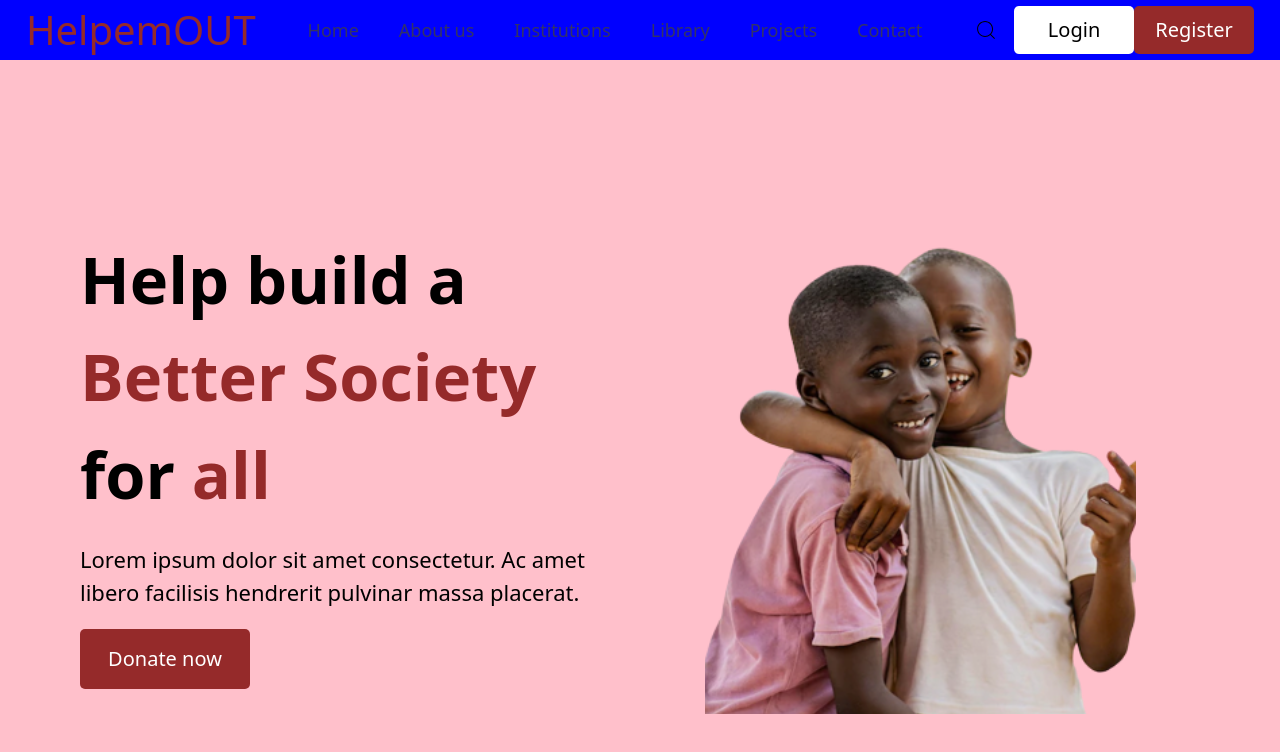
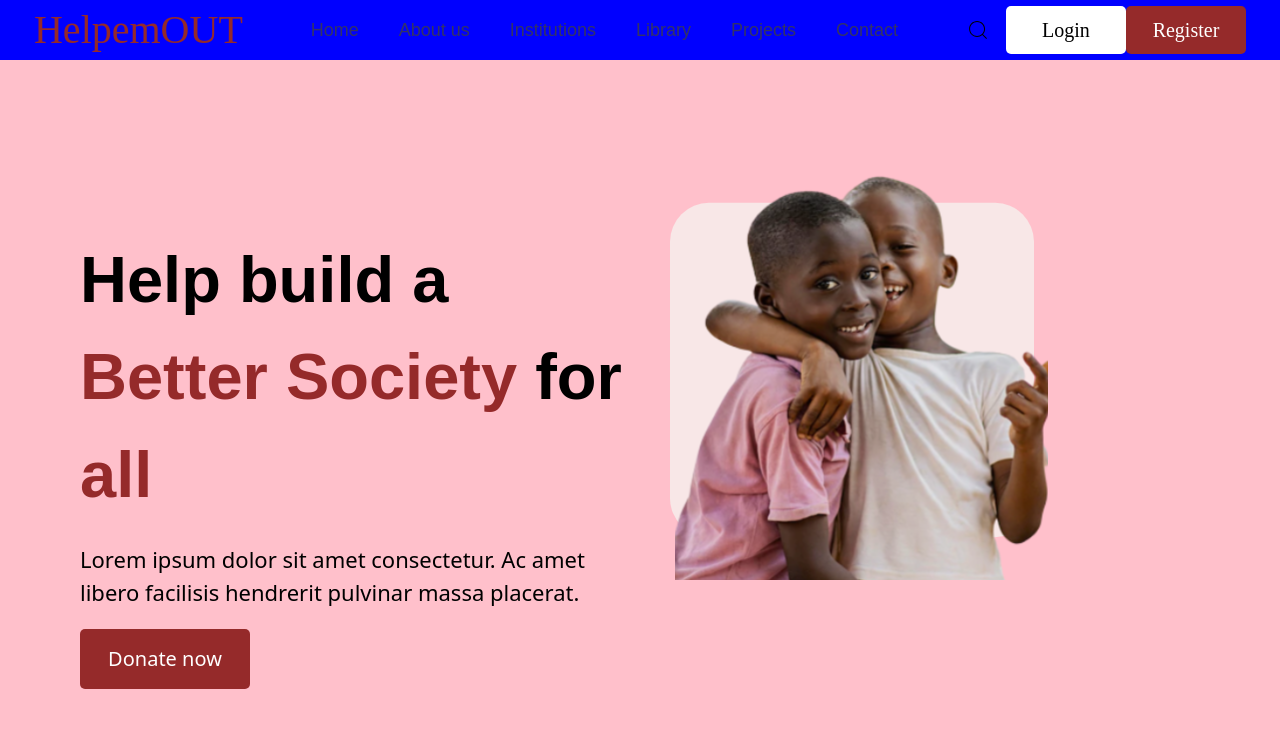
Before and after one commit to Worketyamo-Students/Briso-DevoirReact, a React (Vite) app: page / in a window 1280 px wide. Shown: the top 752 px of the page. Built offline with nearby package versions, Linux system fonts and the light colour scheme.

Commit message:
section & general2

```diff
--- a/src/components/background.tsx
+++ b/src/components/background.tsx
@@ -1,6 +1,8 @@
 function Background(){
     return(
-        <div className="flex-1 bg-[url('/children2.svg')] bg-no-repeat bg-center h-[100vh]">
+        <div className="relative flex-1  bg-no-repeat bg-center h-[100vh]">
+            <img src="../../public/rectangle.svg" className="absolute left-[3rem] bottom-[17rem] h-[80%] w-[65%]"/>
+            <img src="../../public/children.svg" alt="" className="absolute left-[3.5rem] top-[8rem] h-[55%]"/>
         </div>
     )
 }
--- a/src/components/button.tsx
+++ b/src/components/button.tsx
@@ -7,14 +7,14 @@ function Button(props: buttonProps) {
     return (
         <div className="flex items-center">
             <div className="w-[55%] mx-auto  border-2">
-                <button className="text-[2rem] px-4 py-2 text-[black] bg-[white] rounded-[0.5rem] w-[12rem] h-[4.8rem]"
+                <button className="font-source text-[2rem] px-4 py-2 text-[black] bg-[white] rounded-[0.5rem] w-[12rem] h-[4.8rem]"
                     type={props.type}
                 >
                     Login</button>
 
             </div>
             <div className="w-[55%] mx-auto  border-2">
-                <button className="text-[2rem] px-4 py-2 text-[white] bg-primary_color rounded-[0.5rem] w-[12rem] h-[4.8rem]"
+                <button className="font-source text-[2rem] px-4 py-2 text-[white] bg-primary_color rounded-[0.5rem] w-[12rem] h-[4.8rem]"
                     type={props.type}
                 >
                     Register</button>
--- a/src/components/header.tsx
+++ /dev/null
@@ -1,19 +0,0 @@
-import React from "react";
-import Nav from "./nav";
-import { CiSearch } from "react-icons/ci";
-import Button from "./button";
-
-function Header(){
-    return(
-        <header className=" bg-[blue] flex justify-around items-center ">
-            <h2 className="text-primary_color text-[4rem]">HelpemOUT</h2>
-            <Nav />
-            <div className="flex justify-center items-center gap-[1.6rem]">
-            <CiSearch/>
-            <Button name="login" type="submit"/>
-            </div>
-        </header>
-    )
-}
-
-export default Header
--- a/src/components/nav.tsx
+++ b/src/components/nav.tsx
@@ -2,7 +2,7 @@ import React from "react";
 
 function Nav() {
     return (
-        <nav>
+        <nav className="font-open">
             <ul className="font-medium text-[1.8rem] flex gap-[4rem] text-nav_color">
                 <a href=""><li>Home</li></a>
                 <a href=""><li>About us</li></a>
--- a/src/pages/home.tsx
+++ b/src/pages/home.tsx
@@ -6,8 +6,8 @@ import Background from "@/components/background";
 
 const App = () => {
     return (
-        <div className="w-screen h-screen bg-[black]">
-            <header className=" bg-[blue] flex justify-around items-center ">
+        <div className="w-screen h-screen ">
+            <header className=" font-source bg-[blue] flex justify-around items-center ">
                 <h2 className="text-primary_color text-[4rem]">HelpemOUT</h2>
                 <Nav />
                 <div className="flex justify-center items-center gap-[1.6rem]">
@@ -17,9 +17,9 @@ const App = () => {
                     <Button name="login" type="submit" />
                 </div>
             </header>
-            <section className="flex  items-center px-[8rem] bg-[pink]">
+            <section className="flex items-center justify-center px-[8rem] bg-[pink]">
                 <div className="flex flex-col items-center justify-center flex-1 gap-[2rem]">
-                    <h1 className="font-bold text-[6.5rem]">Help build a <span className="text-primary_color">Better</span>
+                    <h1 className="font-bold font-popins text-[6.5rem]">Help build a <span className="text-primary_color">Better</span>
                         <span className="text-primary_color"> Society </span>for
                         <span className="text-primary_color"> all</span></h1>
                     <p className="text-[2.2rem]">Lorem ipsum dolor sit amet consectetur. Ac amet libero facilisis hendrerit pulvinar massa placerat. </p>
@@ -27,6 +27,7 @@ const App = () => {
                 </div>
                 <Background />
             </section>
+
         </div>
     )
 }
--- a/tailwind.config.js
+++ b/tailwind.config.js
@@ -10,6 +10,11 @@ module.exports = {
       border_color: '',
       nav_color : '#404040CC'
     },
+    fontFamily:{
+      'popins': ['Poppins', 'sans-serif'],
+      'open': ['Open', 'sans-serif'],
+      'source': ['Source', 'sans-serif-pro'],
+    },
     extend: {},
   },
   plugins: [],
```
Also changed, not shown: public/children.svg (renamed from public/children2.svg), public/rectangle.svg (added).
